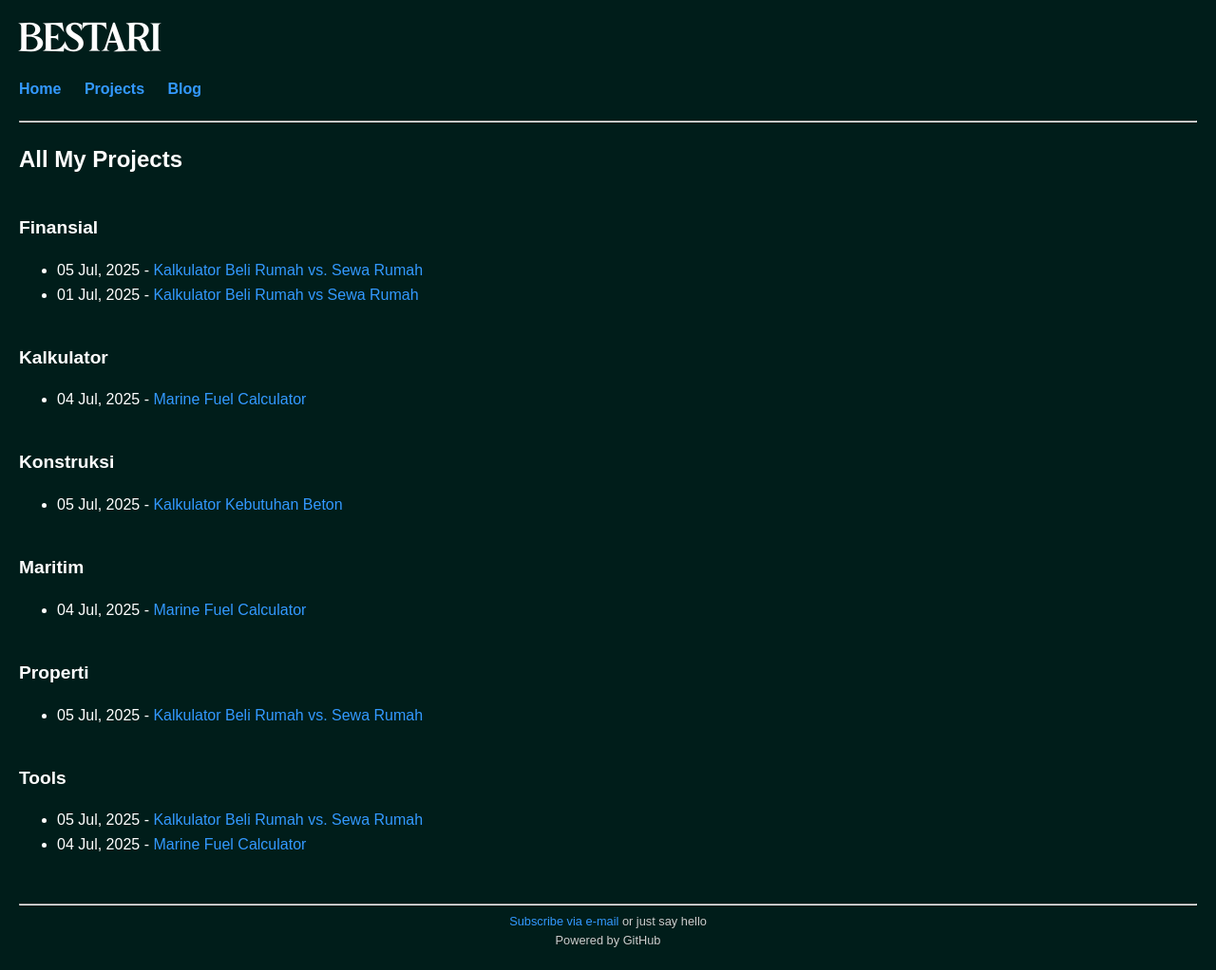
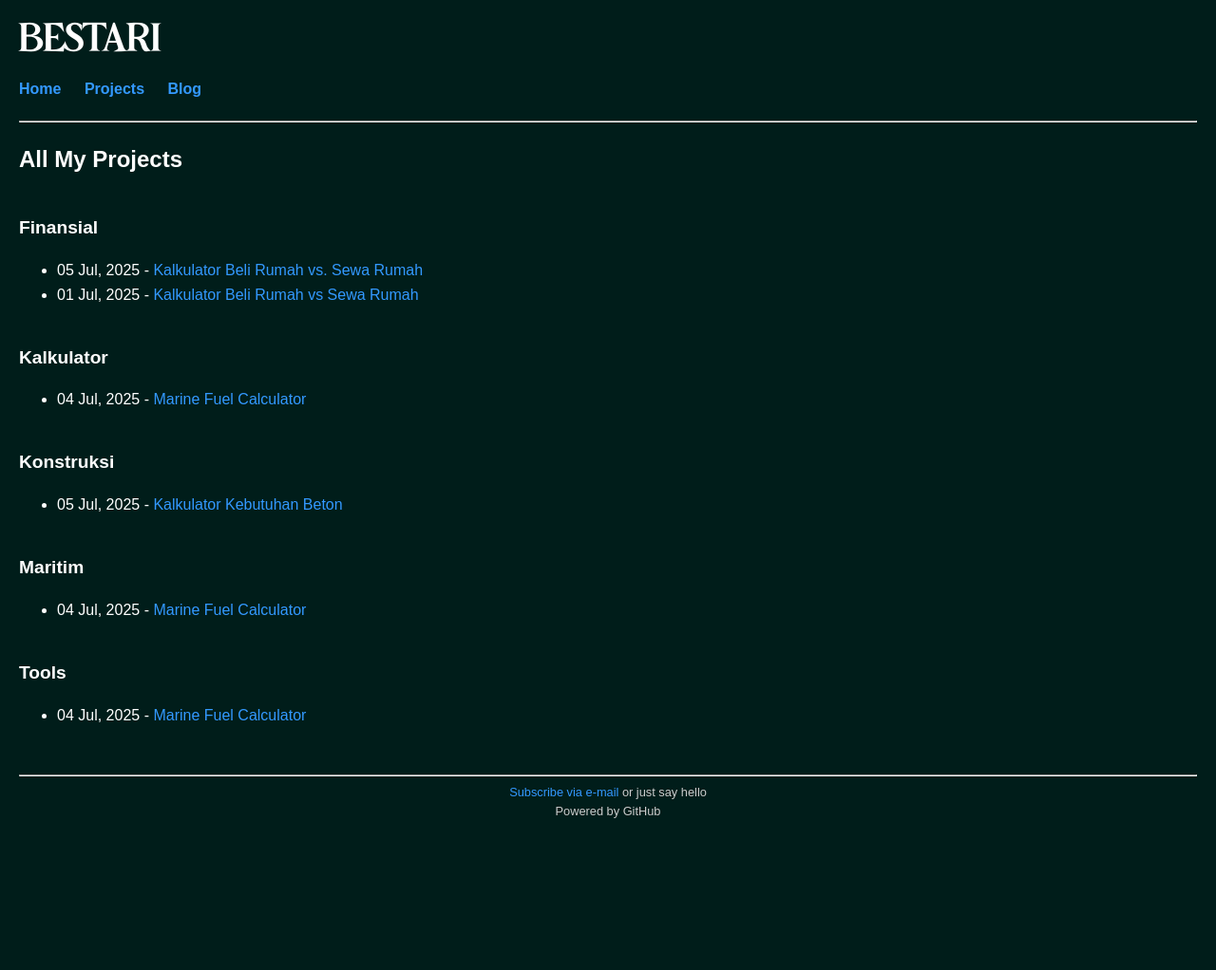
Before and after one commit to junesa38/BESTARI, a Jekyll site: the page built from projects.md, in a window 1280 px wide. Shown: the whole page at 95% size. Built offline with Jekyll 4.4.1, drawn with Linux system fonts in a browser that asks for light colours; after the commit the page ends 900 px from its top, so only the background shows below that.

Commit message:
Update 2025-07-05-Kalkulator-Beli-Rumah-vs-Sewa-Rumah.md

```diff
--- a/_projects/2025-07-05-Kalkulator-Beli-Rumah-vs-Sewa-Rumah.md
+++ b/_projects/2025-07-05-Kalkulator-Beli-Rumah-vs-Sewa-Rumah.md
@@ -3,9 +3,7 @@ layout: default
 title: Kalkulator Beli Rumah vs. Sewa Rumah
 date: 2025-07-05 10:00:00 +0700
 categories:
-  - Tools
   - Finansial
-  - Properti
 tags:
   - kalkulator
   - rumah
```
